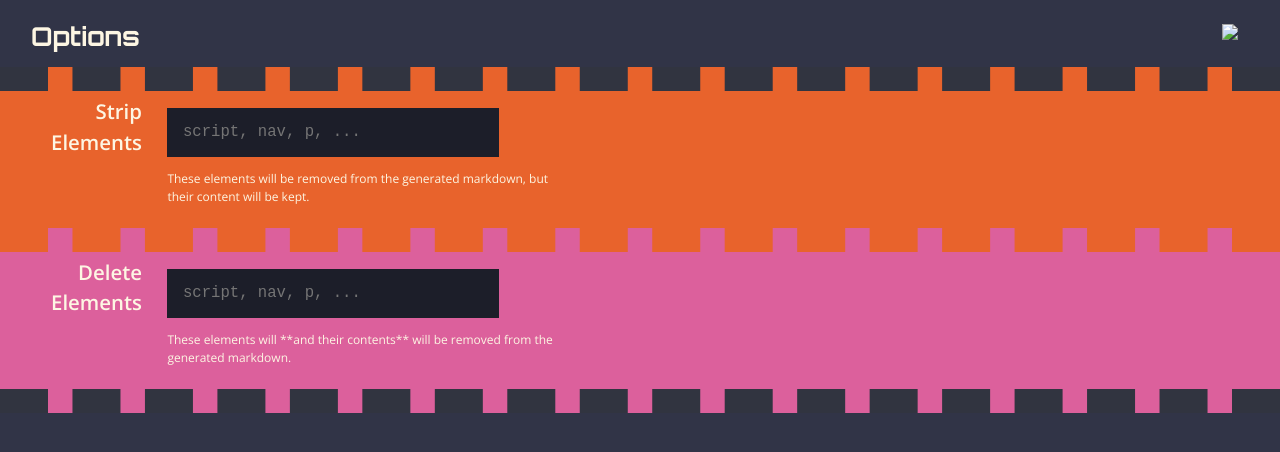
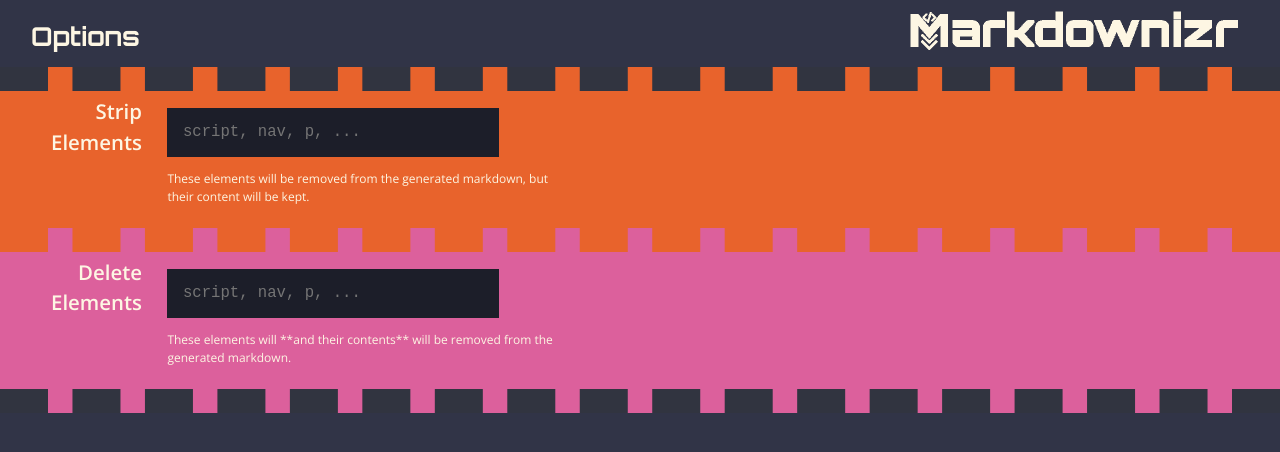
Before and after one commit to markdownizr/markdownizr, a browser extension: page options_custom/index.html in a window 1280 px wide. Drawn offline with nearby package versions, Linux system fonts and the light colour scheme; files whose address does not match are found by name.

Commit message:
add logo

```diff
--- a/options_custom/custom.css
+++ b/options_custom/custom.css
@@ -22,7 +22,7 @@ div.tab-content {
 .logo-container {
   position: absolute;
   right: 42px;
-  top: 24px;
+  top: 9px;
 }
 
 #logo {
--- a/options_custom/index.html
+++ b/options_custom/index.html
@@ -41,7 +41,7 @@
         </div>
         <div class="logo-container">
           <a href="https://github.com/sh78/markdownizr">
-            <img id="logo" src="logo.png">
+            <img id="logo" src="../logo.png">
           </a>
         </div>
         <div id="content">
```
Also changed, not shown: logo.png (added).
